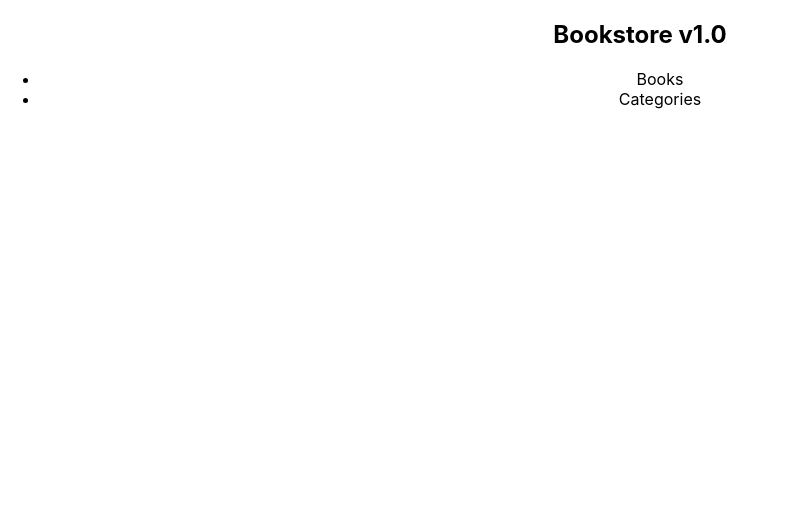
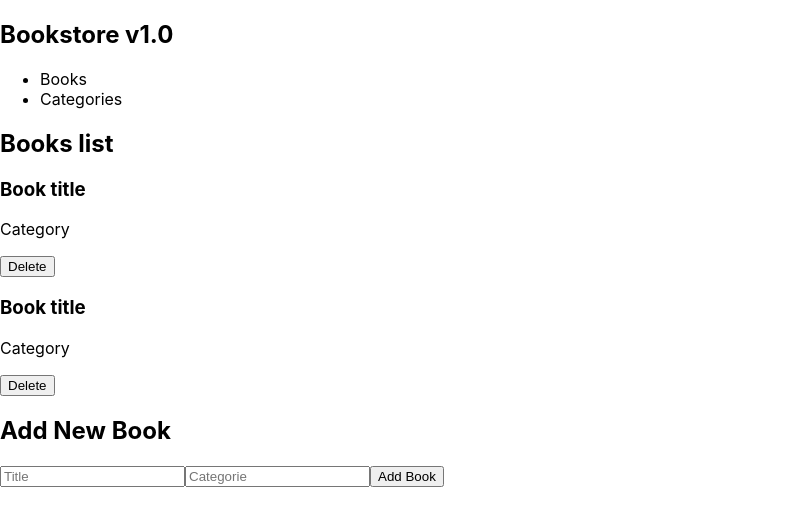
Before and after one commit to abdessalem1998/Bookstore, a React (Create React App) app: page / in a window 1280 px wide. Shown: the top 526 px of the page, without its empty margins (0-789 px from the left). Built offline with nearby package versions, Linux system fonts and the light colour scheme.

Commit message:
Use Books Component inside App Copmonent

```diff
--- a/src/App.js
+++ b/src/App.js
@@ -1,11 +1,11 @@
 import Navbar from './components/Navbar';
-import logo from './logo.svg';
-import './App.css';
+import Books from './components/Books';
 
 function App() {
   return (
     <div className="App">
       <Navbar />
+      <Books />
     </div>
   );
 }
--- a/src/components/Books.js
+++ b/src/components/Books.js
@@ -1,6 +1,6 @@
 import React from 'react';
-import AddBook from './booksComponent/AddBookForm';
-import BookList from './booksComponent/BookList';
+import AddBook from './BooksComponents/AddBook';
+import BookList from './BooksComponents/BookList';
 
 const Books = () => (
   <div>
--- a/src/components/BooksComponents/BookItem.js
+++ b/src/components/BooksComponents/BookItem.js
@@ -2,7 +2,7 @@ import React from 'react';
 
 const BookItem = () => (
   <div>
-    <h2>Book title</h2>
+    <h3>Book title</h3>
     <p>Category</p>
     <button type="button">Delete</button>
   </div>
```
